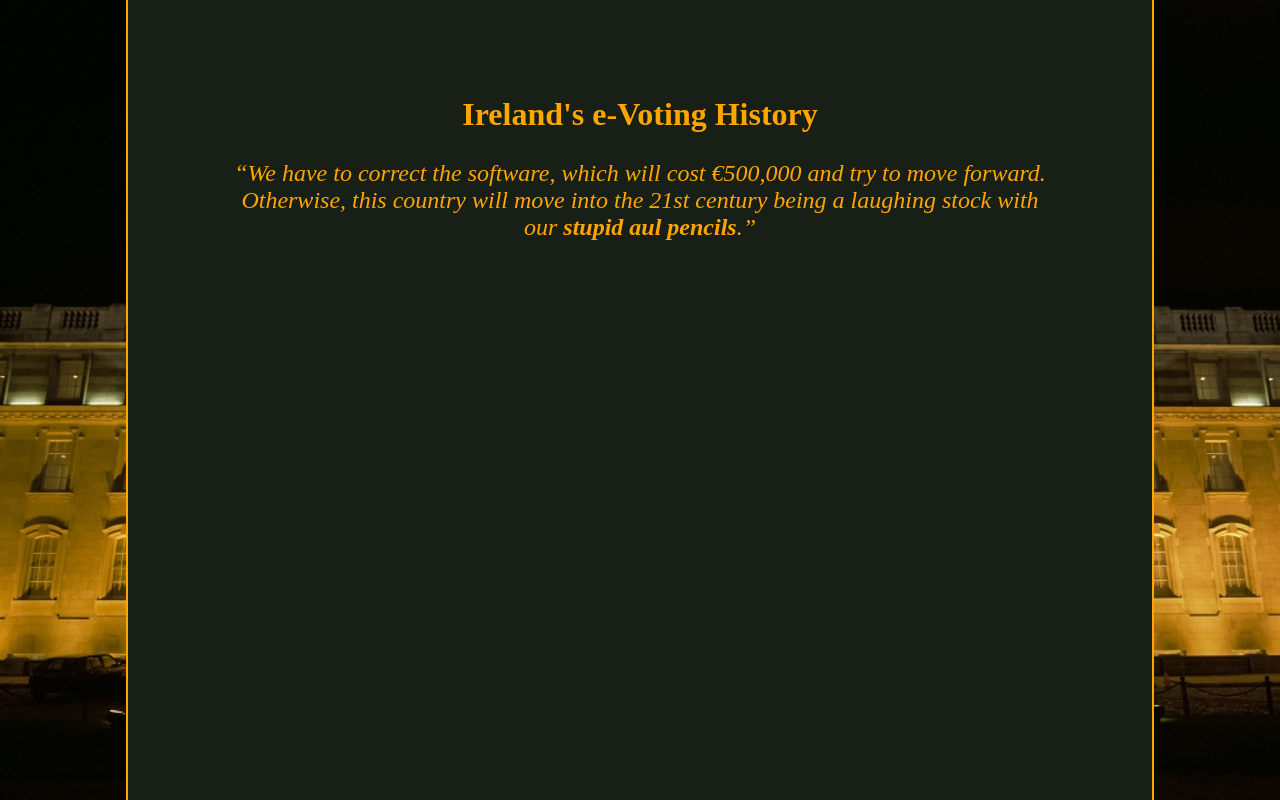
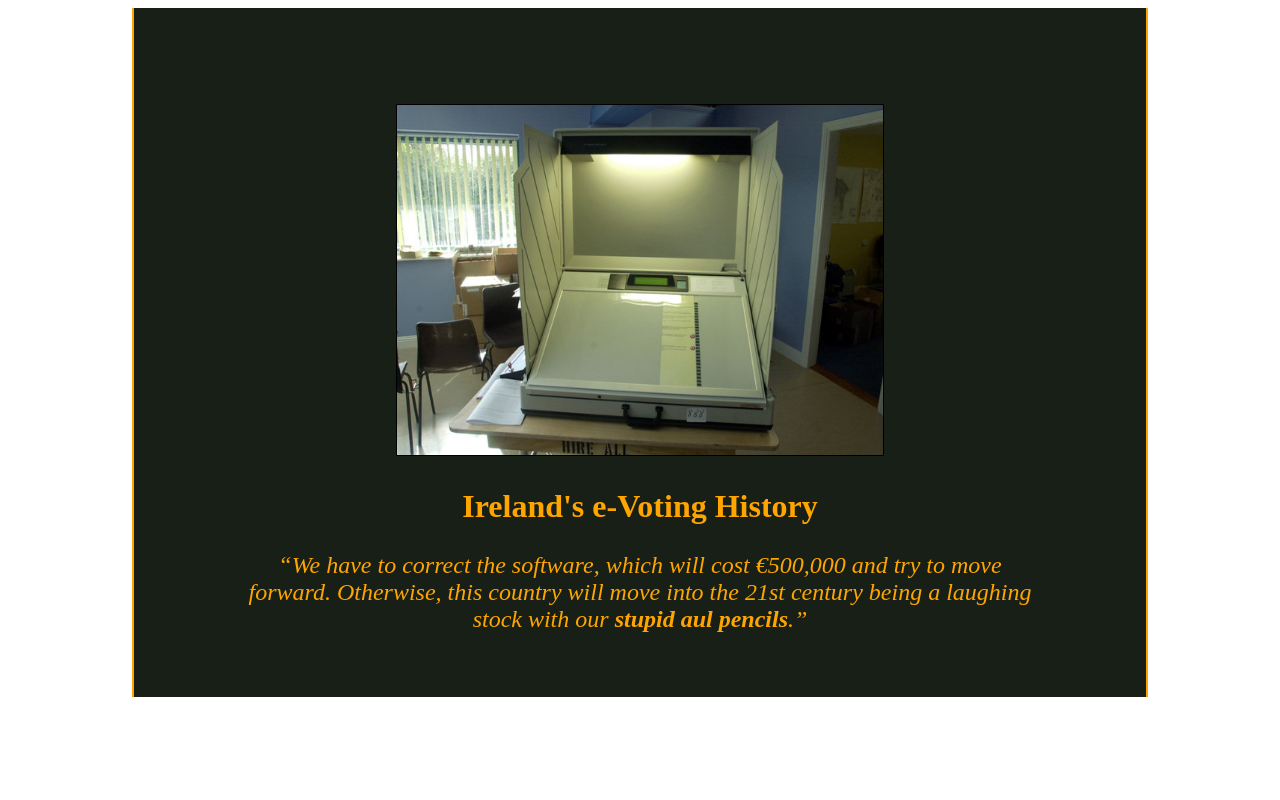
Before and after one commit to JamesSinnott1994/E-Voting-Frontend, an Angular app in the folder e-voting-angular-app/: page /history in a window 1280 px wide. Built offline with nearby package versions, Linux system fonts and the light colour scheme.

Commit message:
[STYLE] e voting machine image added

```diff
--- a/e-voting-angular-app/angular.json
+++ b/e-voting-angular-app/angular.json
@@ -22,8 +22,7 @@
             "tsConfig": "tsconfig.app.json",
             "assets": [
               {
-                "glob": "**/*",
-                "input": "public"
+                "src/assets"
               }
             ],
             "styles": [
@@ -81,7 +80,8 @@
             "assets": [
               {
                 "glob": "**/*",
-                "input": "public"
+                "input": "src/assets",
+                "output": "/assets"
               }
             ],
             "styles": [
--- a/e-voting-angular-app/src/app/historypage/historypage.component.css
+++ b/e-voting-angular-app/src/app/historypage/historypage.component.css
@@ -27,6 +27,18 @@
     font-size: 2em;
 }
 
+.image-container {
+    width: 60%;
+    height: 350px;
+    margin: 2em auto;
+    border: 1px solid black;
+}
+
+.image-container img {
+    width: 100%;
+    height: 100%;
+}
+
 button {
     margin: 10px; /* Space between buttons */
     padding: 10px 20px; /* Add padding for a better button appearance */
--- a/e-voting-angular-app/src/app/historypage/historypage.component.html
+++ b/e-voting-angular-app/src/app/historypage/historypage.component.html
@@ -1,5 +1,9 @@
 <section class="history-page-section">
     <div class="history-page-content">
+
+        <div class="image-container">
+            <img src="assets/evotingmachine.jpg" alt="Voting Machine">
+        </div>
 
         <h1>Ireland's e-Voting History</h1>
 
```
Also changed, not shown: e-voting-angular-app/public/eballot.jpg (added), e-voting-angular-app/public/evotingmachine.jpg (added).
